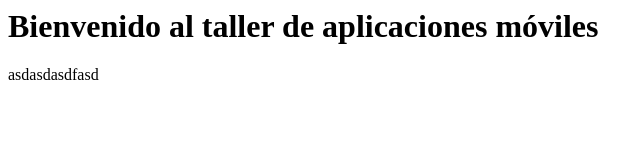
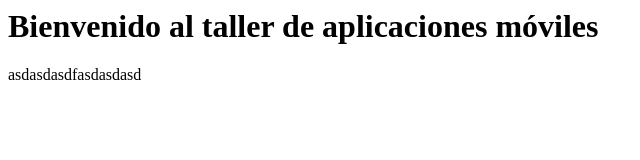
Before and after one commit to JedienlaPasta/TallerApps5200, a plain HTML site: page index.html in a window 1280 px wide. Shown: the full height of the page, 0-640 px from the left. Drawn offline with Linux system fonts and the light colour scheme.

Commit message:
segundo commit del repertorio

```diff
--- a/index.html
+++ b/index.html
@@ -5,7 +5,7 @@
     <body>
         <h1>Bienvenido al taller de aplicaciones móviles</h1>
         <div>
-            <p>asdasdasdfasd</p>
+            <p>asdasdasdfasdasdasd</p>
         </div>
     </body>
 </html>
```
